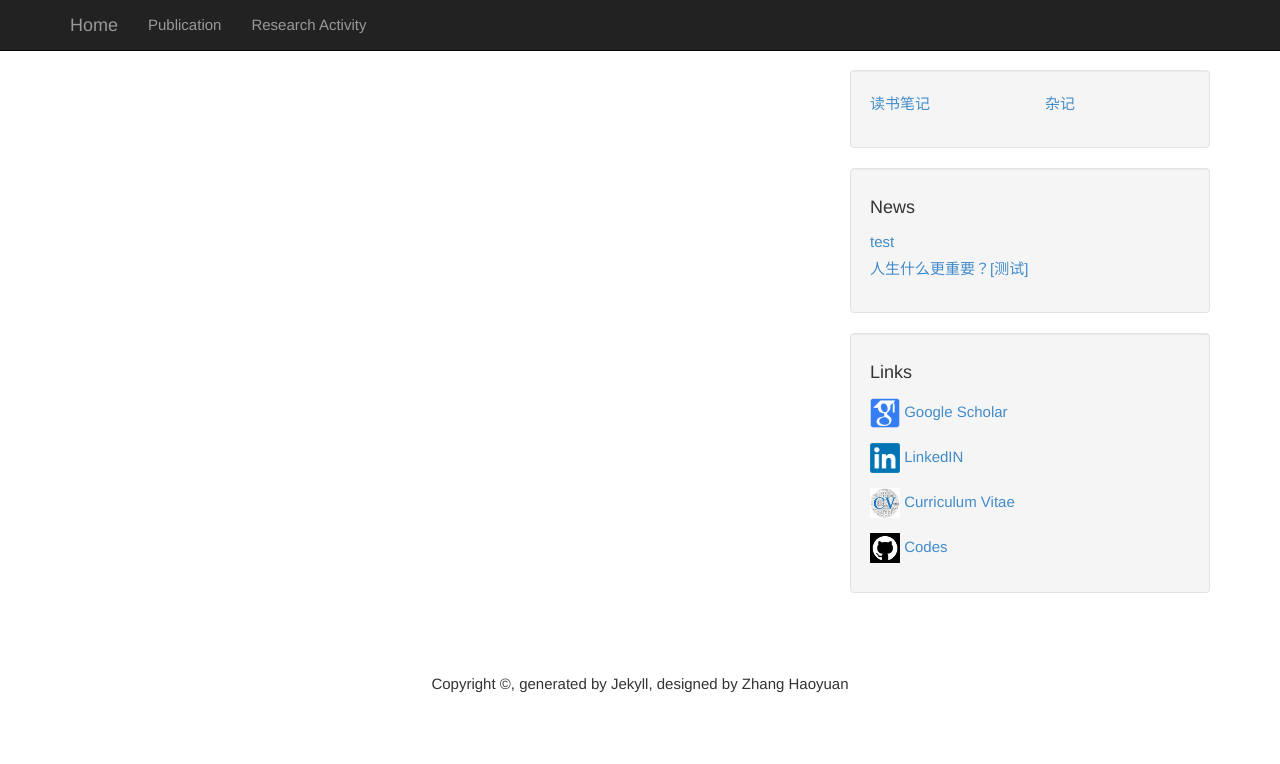
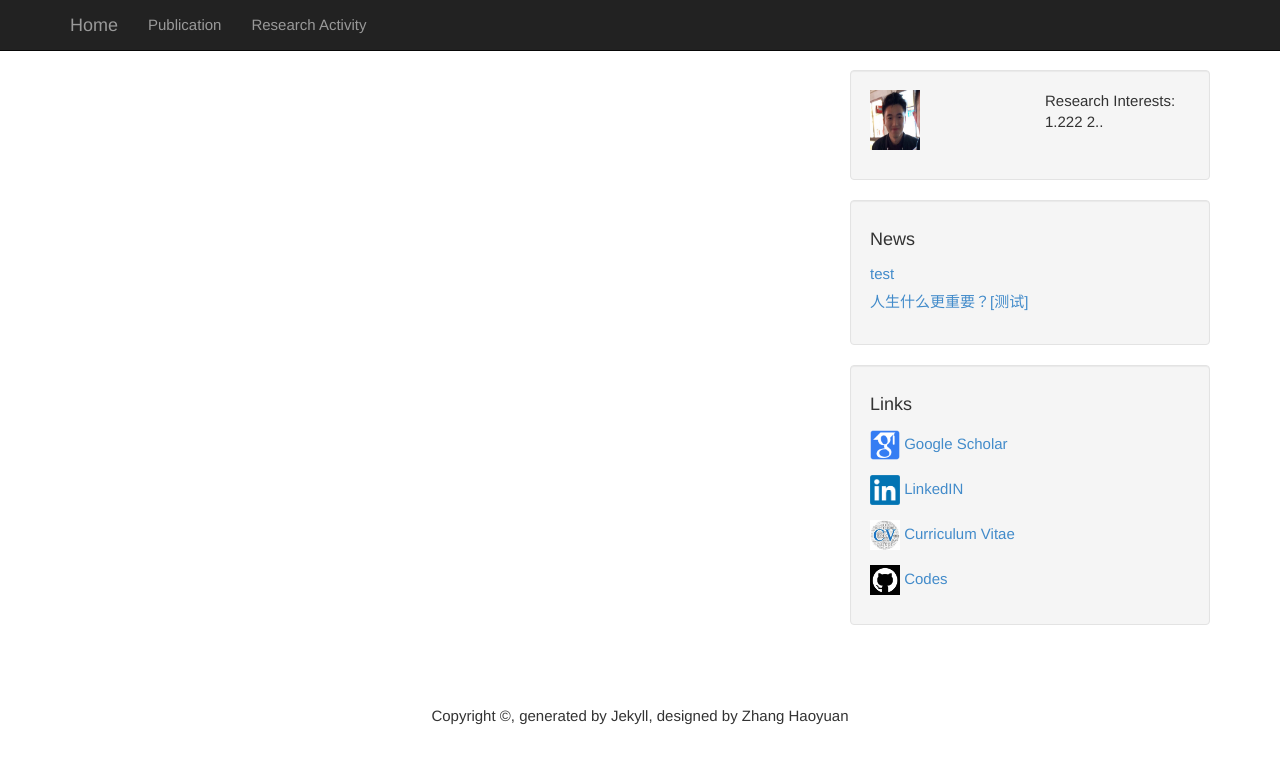
Before and after one commit to july0905/haoyuanzhang1990.github.io, a Jekyll site: the page built from pub.md, in a window 1280 px wide. Shown: the top 764 px of the page. Built offline with Jekyll 4.4.1, drawn with Linux system fonts in a browser that asks for light colours.

Commit message:
Update categories.html

```diff
--- a/_includes/categories.html
+++ b/_includes/categories.html
@@ -1,9 +1,9 @@
               <div class="col-lg-6">
                 <ul class="list-unstyled">
                   <li>
-                    <a href="/posts/read.html">
-                      读书笔记
-                    </a>
+
+                    <img src="profile1.jpg" height="60" width="50">
+
                   </li>
                 </ul>
               </div>
@@ -11,8 +11,10 @@
               <div class="col-lg-6">
                 <ul class="list-unstyled">
                   <li>
-                    <a href="/posts/other.html">
-                      杂记
+                    Research Interests:
+                    1.222
+                    2..
+
                     </a>
                   </li>
                 </ul>
```
